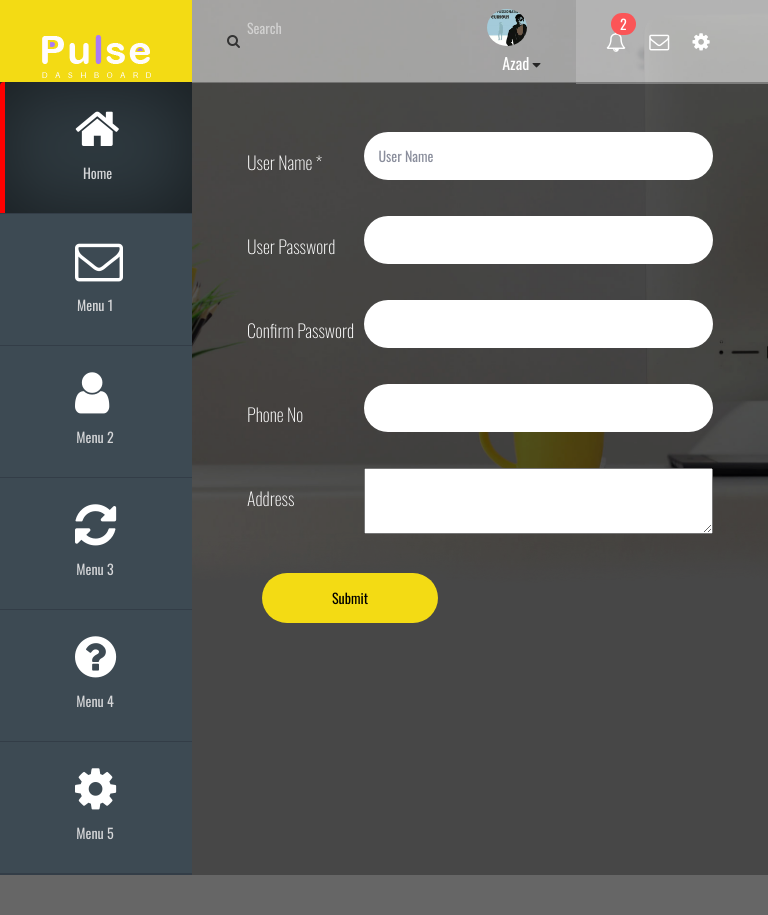
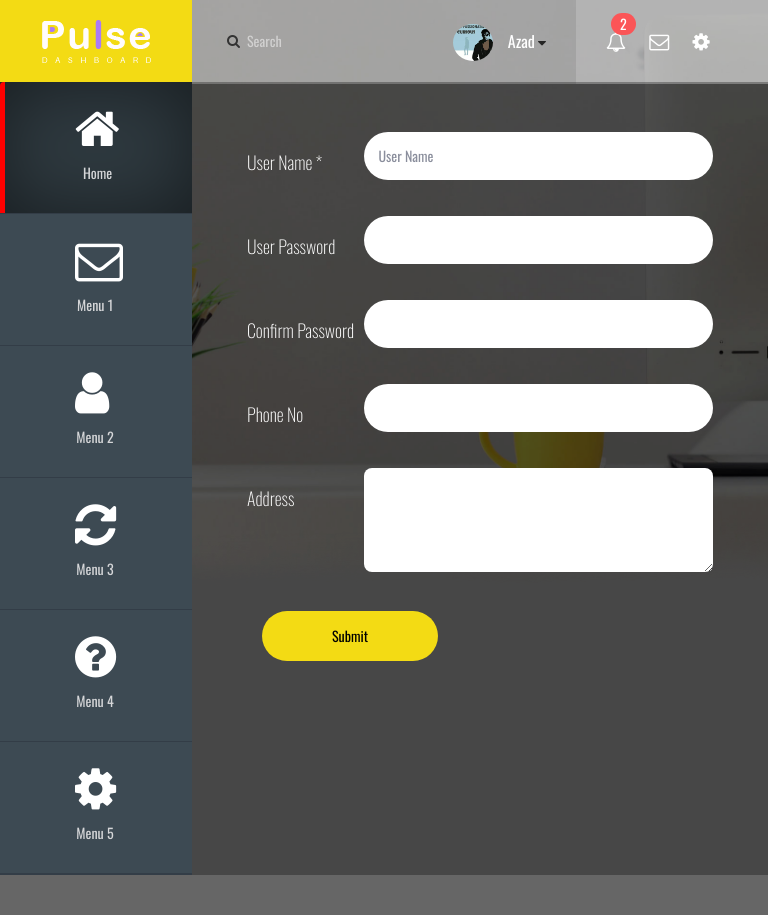
Before and after one commit to azaadshaik/exam, a PHP site: page /database/designs/user_profile.html in a window 768 px wide. Shown: the top 915 px of the page. Run offline with PHP 8.4, Linux system fonts and the light colour scheme; some libraries are stand-ins or nearby versions.

Commit message:
user profile alignment fixes

```diff
--- a/designs/css/custom.css
+++ b/designs/css/custom.css
@@ -605,7 +605,7 @@ input,.right_wrap1 .tab-content .adm_inputs_wrap input,
   color: #ffffff;
 }
 
-.right_wrap1 .tab-content textarea {
+.right_wrap1 .tab-content textarea,.user_body .tab-content textarea {
   color: #0078ff;
   border: none;
   outline: none;
@@ -724,4 +724,7 @@ footer p {
 .user_body .user_body_left .nav-tabs>li.four:before,
 .user_body .user_body_left .nav-tabs>li.five:before,
 .user_body .user_body_left .nav-tabs>li.six:before{left:75px;}
+.user_container .user_inp_search{padding: 18px 35px;}
+.user_inner_usericon {width: 30%;padding: 15px 0px;}
+.logo{margin: 0;}
 }
```
